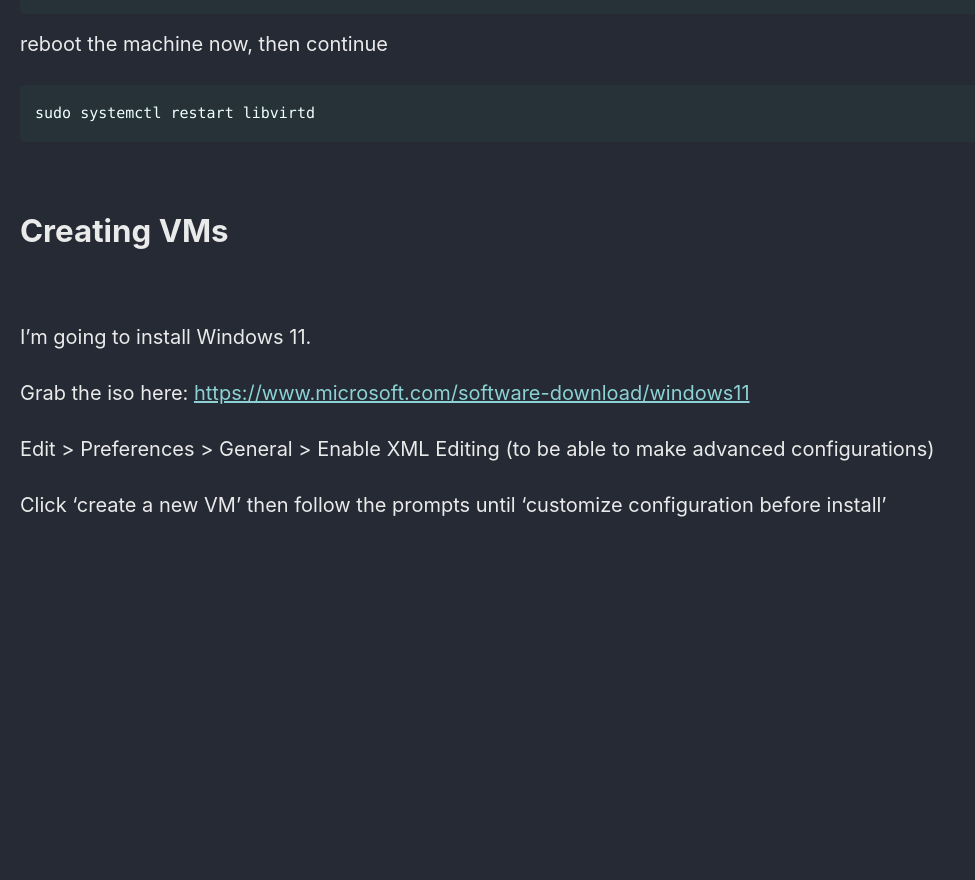
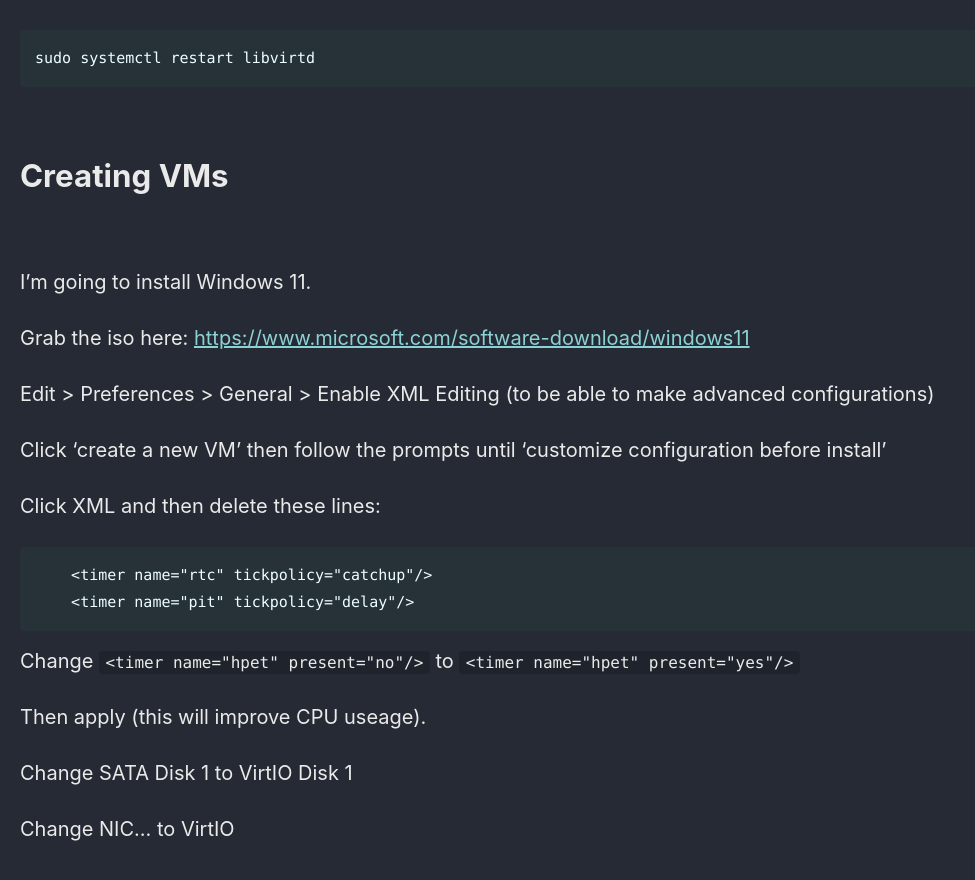
Before and after one commit to Connor-McCartney/Connor-McCartney.github.io, a Jekyll site: the page built from _pages/misc/qemu.md, in a window 1280 px wide and 900 px high, scrolled down 863 px. Shown: the top 880 px of the window, without its empty margins (0-975 px from the left). Built offline with Jekyll 4.4.1, drawn with Linux system fonts in a browser that asks for light colours; cached includes are drawn as plain includes; before the commit the page ends 1439 px from its top, so only the background shows below that; some of the changed text lies outside the part shown.

Commit message:
Update qemu.md

````diff
--- a/_pages/misc/qemu.md
+++ b/_pages/misc/qemu.md
@@ -56,3 +54,18 @@ Grab the iso here: <https://www.microsoft.com/software-download/windows11>
 Edit > Preferences > General > Enable XML Editing (to be able to make advanced configurations)
 
 Click 'create a new VM' then follow the prompts until 'customize configuration before install'
+
+Click XML and then delete these lines:
+
+```
+    <timer name="rtc" tickpolicy="catchup"/>
+    <timer name="pit" tickpolicy="delay"/>
+```
+
+Change `<timer name="hpet" present="no"/>` to `<timer name="hpet" present="yes"/>`
+
+Then apply (this will improve CPU useage).
+
+Change SATA Disk 1 to VirtIO Disk 1
+
+Change NIC... to VirtIO
````
Also changed, not shown: other parts of _pages/misc/qemu.md (+0 -2 lines).
